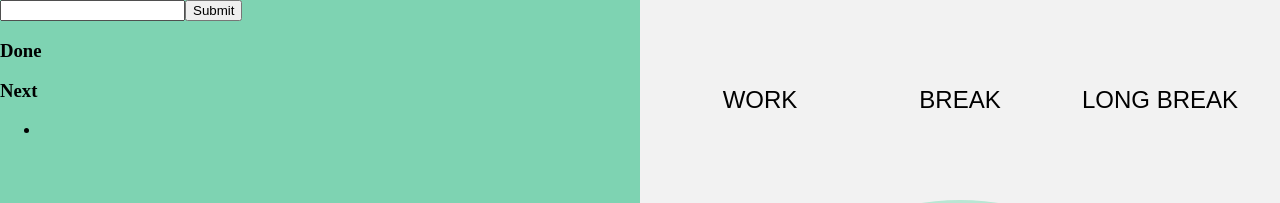
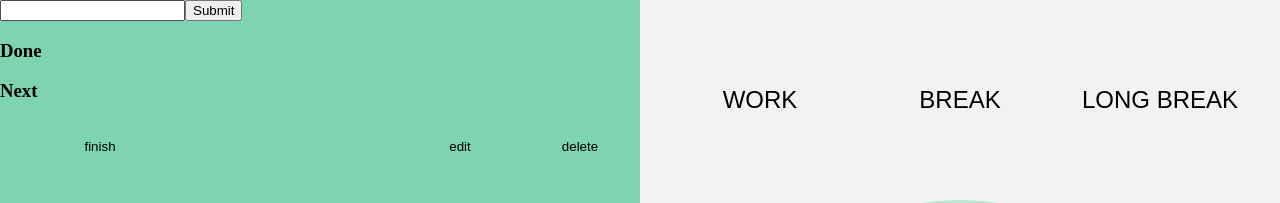
Before and after one commit to AsukaCHikaru/tomato-timer, a Vue app: page / in a window 1280 px wide. Both pictures are taken after a click on the input 213 px from the left and 10 px from the top of the page. Shown: the top 203 px of the page. Built offline with nearby package versions, Linux system fonts and the light colour scheme.

Commit message:
[Feat] Finish task

```diff
--- a/src/App.vue
+++ b/src/App.vue
@@ -2,9 +2,15 @@
   <div id="app">
     <div class="main-container">
       <div class="task-container">
-        <task-input @submit-new-task="handleSubmitNewTask($event)" />
+        <task-input
+          @submit-new-task="submitNewTask($event)"
+        />
         <TaskList :list-name="'Done'" :tasks="tasks.done" />
-        <TaskList :list-name="'Next'" :tasks="tasks.next"  />
+        <TaskList
+          :list-name="'Next'"
+          :tasks="tasks.next"
+          @click-finish-task="finishTask($event)"
+        />
       </div>
       <div class="timer-container">
         <mode-button @change-mode="changeMode($event)" />
@@ -93,8 +99,20 @@ export default {
           break;
       }
     },
-    handleSubmitNewTask: function (newTask) {
+    submitNewTask: function (task) {
+      const newTask = {
+        content: task,
+        id: (new Date).getTime()
+      }
       this.tasks.next = [...this.tasks.next, newTask];
+    },
+    finishTask: function (taskId) {
+      const taskToFinish = this.tasks.next.find(task => {
+        return task.id === taskId
+      });
+      const index = this.tasks.next.indexOf(taskToFinish);
+      this.tasks.next.splice(index, 1);
+      this.tasks.done.push(taskToFinish);
     }
   }
 }
--- a/src/components/TaskInput.vue
+++ b/src/components/TaskInput.vue
@@ -1,7 +1,7 @@
 <template>
   <div class="task-input-container">
-    <input type="text" v-model="inputData" />
-    <input type="submit" @click="submitNewTask">
+    <input type="text" v-model="inputData" @keyup.enter="handleCliclSubmit" />
+    <input type="submit" @click="handleCliclSubmit">
   </div>
 </template>
 
@@ -14,7 +14,7 @@ export default {
     }
   },
   methods: {
-    submitNewTask: function () {
+    handleCliclSubmit: function () {
       this.$emit('submit-new-task', this.inputData);
       this.inputData = "";
     }
--- a/src/components/TaskList.vue
+++ b/src/components/TaskList.vue
@@ -1,11 +1,20 @@
 <template>
-  <div class="task-list-container">
+  <div class="task-list-container" :class="listName.toLowerCase()">
     <h3>{{listName}}</h3>
-    <ul class="">
+    <ul class="task-list-ul">
       <li
         v-for="(task, index) in tasks"
         :key="'task-li-'+index"
-      >{{task}}</li>
+        class="task-list-li"
+      >
+        <button
+          class="task-list-li-btn"
+          @click="handleClickFinishTask(task.id)"
+        >finish</button>
+        <h6 class="task-list-li-txt">{{task.content}}</h6>
+        <button class="task-list-li-btn">edit</button>
+        <button class="task-list-li-btn">delete</button>
+      </li>
     </ul>
   </div>
 </template>
@@ -16,10 +25,31 @@ export default {
   props: {
     listName: String,
     tasks: Array
+  },
+  methods: {
+    handleClickFinishTask: function (taskId) {
+      this.$emit('click-finish-task', taskId);
+    }
   }
 }
 </script>
 
 <style>
-
+ul.task-list-ul{
+  list-style-type: none;
+}
+li.task-list-li{
+  display: grid;
+  grid-template-columns: 20% auto 20% 20%;
+}
+h6.task-list-li-txt{
+  display: inline;
+}
+button.task-list-li-btn{
+  background-color: transparent;
+  border: none;
+}
+button.task-list-li-btn:focus{
+  outline: none;
+}
 </style>
```
